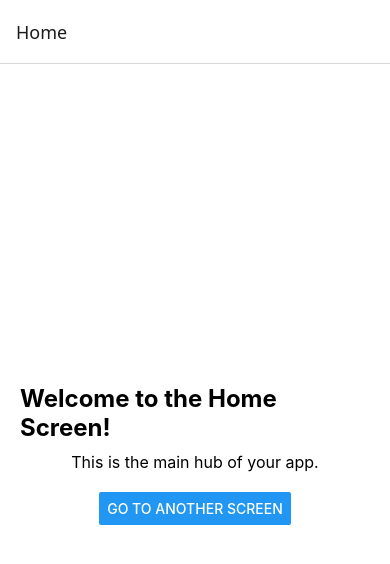
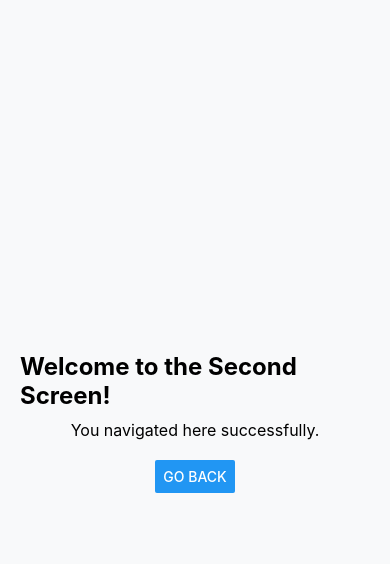
Before and after one commit to feselene/videochat, a React Native app: screen /Cafe in a window 390 px wide. Shown: the top 564 px of the page. Built offline with nearby package versions, Linux system fonts and the light colour scheme.

Commit message:
add another cafe screen

```diff
--- a/App.tsx
+++ b/App.tsx
@@ -3,15 +3,17 @@ import { NavigationContainer } from '@react-navigation/native';
 import { createStackNavigator } from '@react-navigation/stack';
 import HomeScreen from './screens/HomeScreen'; // Path to your HomeScreen
 import SecondScreen from './screens/SecondScreen'; // Path to your SecondScreen
+import CafeScreen from './screens/CafeScreen';
 
 const Stack = createStackNavigator();
 
 const App = () => {
   return (
     <NavigationContainer>
-      <Stack.Navigator initialRouteName="Home">
-        <Stack.Screen name="Home" component={HomeScreen} />
-        <Stack.Screen name="SecondScreen" component={SecondScreen} />
+      <Stack.Navigator initialRouteName="Home" >
+        <Stack.Screen name="Home" component={HomeScreen} options={{ headerShown: false }}/>
+        <Stack.Screen name="Cafe" component={CafeScreen} options={{ headerShown: false }}/>
+        <Stack.Screen name="SecondScreen" component={SecondScreen} options={{ headerShown: false }}/>
       </Stack.Navigator>
     </NavigationContainer>
   );
--- /dev/null
+++ b/screens/CafeScreen.tsx
@@ -0,0 +1,41 @@
+import React from 'react';
+import { View, Text, Button, StyleSheet } from 'react-native';
+import { useNavigation } from '@react-navigation/native';
+
+const SecondScreen = () => {
+  const navigation = useNavigation();
+
+  const goBack = () => {
+    navigation.goBack(); // Navigate back to the previous screen
+  };
+
+  return (
+    <View style={styles.container}>
+      <Text style={styles.title}>Welcome to the Second Screen!</Text>
+      <Text style={styles.subtitle}>You navigated here successfully.</Text>
+      <Button title="Go Back" onPress={goBack} />
+    </View>
+  );
+};
+
+const styles = StyleSheet.create({
+  container: {
+    flex: 1,
+    justifyContent: 'center',
+    alignItems: 'center',
+    padding: 20,
+    backgroundColor: '#f8f9fa',
+  },
+  title: {
+    fontSize: 24,
+    fontWeight: 'bold',
+    marginBottom: 10,
+  },
+  subtitle: {
+    fontSize: 16,
+    marginBottom: 20,
+    textAlign: 'center',
+  },
+});
+
+export default SecondScreen;
```
